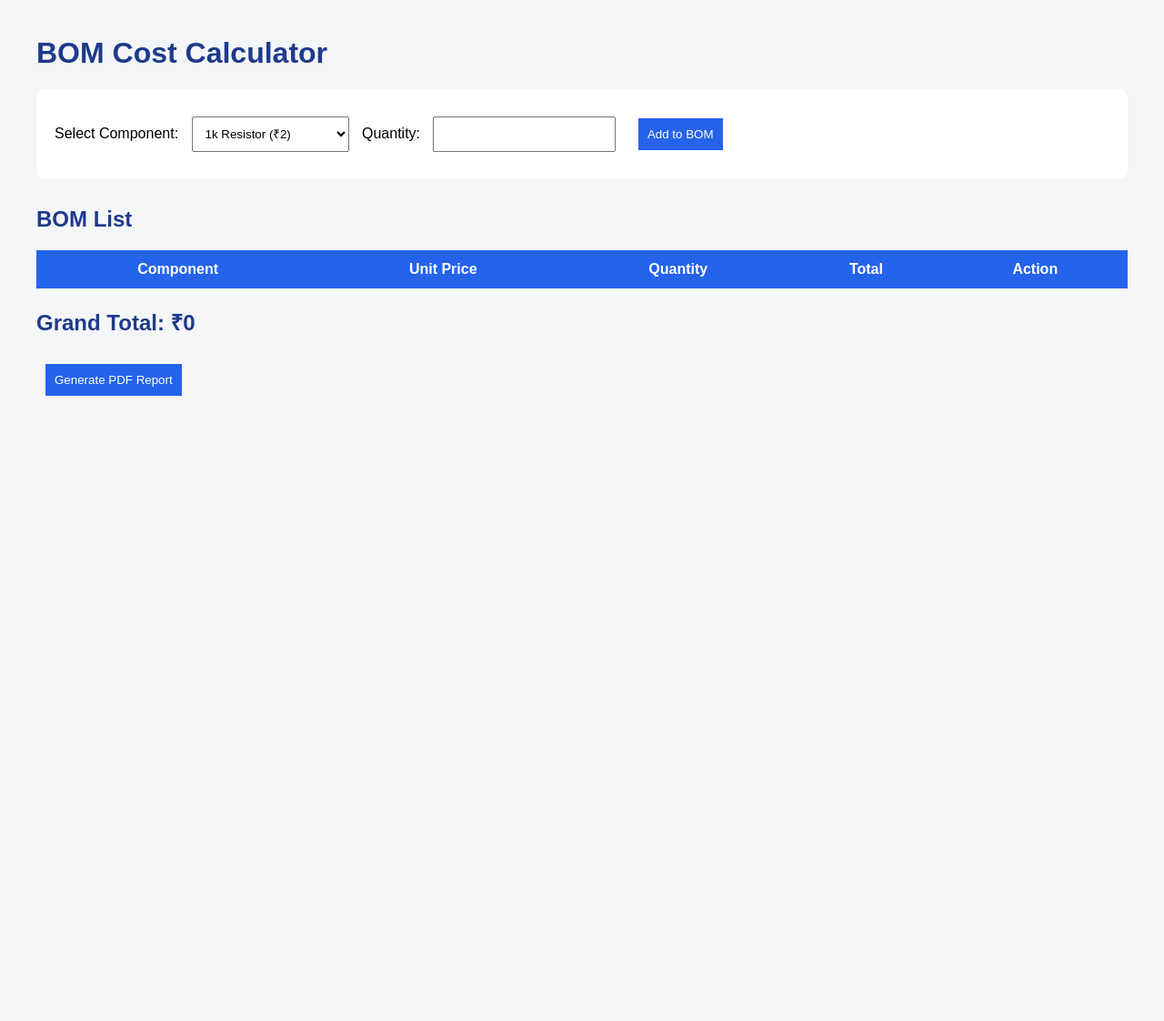
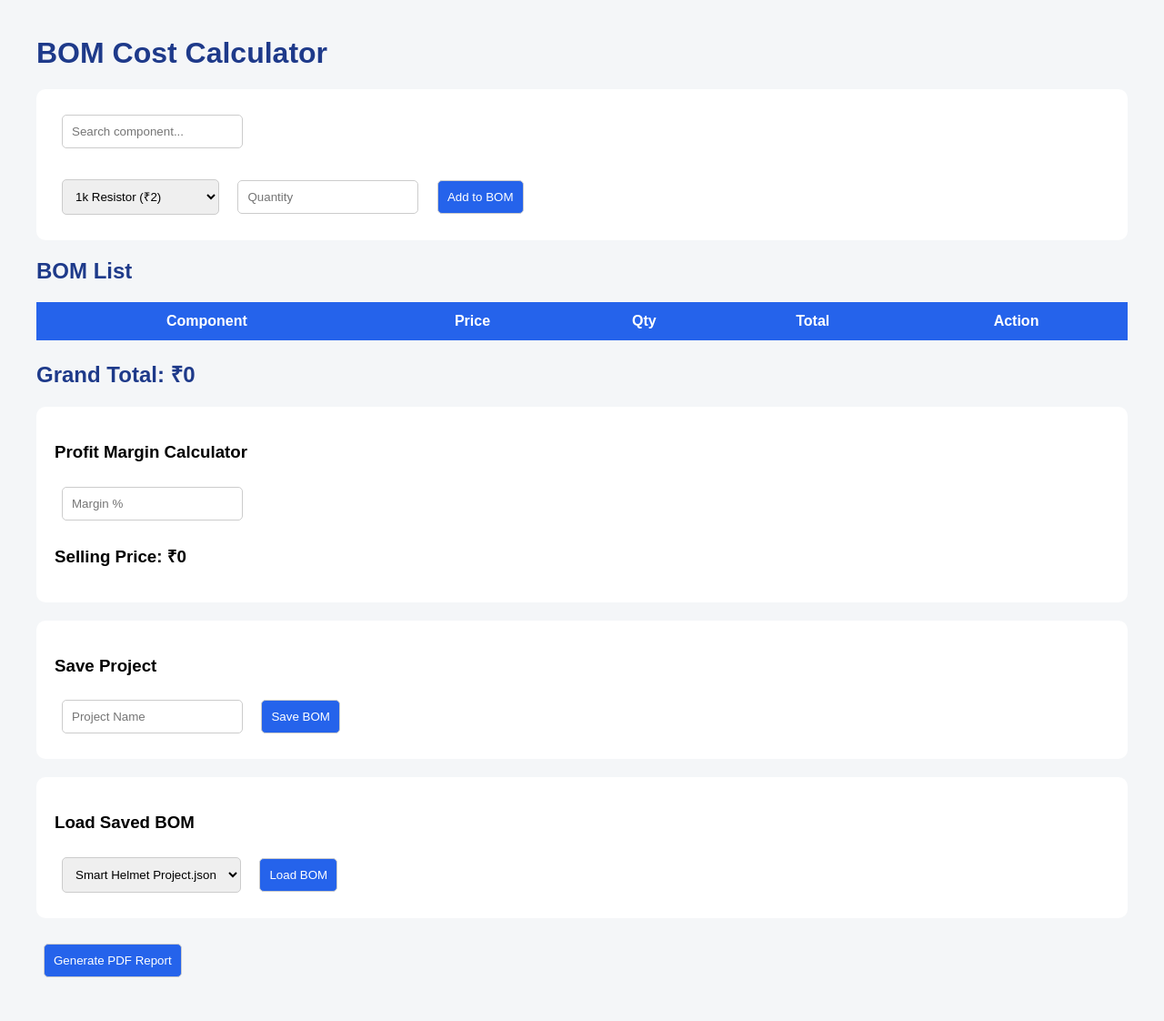
Before and after one commit to paridhishukla153-glitch/bom-calculator, a Flask app: page / in a window 1280 px wide. Shown: the whole page at 91% size. Before the commit the page ends 435 px from the top, so only its background shows below. Run offline with Flask 3, Linux system fonts and the light colour scheme; lists and menus that the app fills with data are empty.

Commit message:
Added save load and margin features

```diff
--- a/app.py
+++ b/app.py
@@ -1,9 +1,9 @@
-from flask import Flask, render_template, request, send_file
+from flask import Flask, render_template, request, send_file, jsonify
 import json
+import os
 from reportlab.platypus import SimpleDocTemplate, Table, TableStyle, Paragraph, Spacer
 from reportlab.lib import colors
 from reportlab.lib.styles import getSampleStyleSheet
-from reportlab.platypus.flowables import PageBreak
 from reportlab.lib.pagesizes import letter
 from datetime import datetime
 
@@ -15,7 +15,13 @@
     with open("components.json", "r") as file:
         components = json.load(file)
 
-    return render_template("index.html", components=components)
+    saved_files = os.listdir("saved_boms")
+
+    return render_template(
+        "index.html",
+        components=components,
+        saved_files=saved_files
+    )
 
 
 @app.route("/generate_pdf", methods=["POST"])
@@ -35,32 +41,23 @@
 
     elements.append(title)
 
-    date = Paragraph(
-        f"Generated on: {datetime.now().strftime('%d-%m-%Y %H:%M')}",
-        styles['Normal']
-    )
-
-    elements.append(date)
-
     elements.append(Spacer(1, 20))
 
-    table_data = [
-        ["Component", "Unit Price", "Quantity", "Total"]
-    ]
+    table_data = [["Component", "Unit Price", "Qty", "Total"]]
 
     grand_total = 0
 
     for item in bom_data:
 
-        row_total = item["unit_price"] * item["quantity"]
+        total = item["unit_price"] * item["quantity"]
 
-        grand_total += row_total
+        grand_total += total
 
         table_data.append([
             item["name"],
             f"₹{item['unit_price']}",
             item["quantity"],
-            f"₹{row_total}"
+            f"₹{total}"
         ])
 
     gst = grand_total * 0.18
@@ -68,10 +65,8 @@
     final_total = grand_total + gst
 
     table_data.append(["", "", "Subtotal", f"₹{grand_total}"])
-
-    table_data.append(["", "", "GST (18%)", f"₹{gst:.2f}"])
-
-    table_data.append(["", "", "Final Total", f"₹{final_total:.2f}"])
+    table_data.append(["", "", "GST", f"₹{gst:.2f}"])
+    table_data.append(["", "", "Final", f"₹{final_total:.2f}"])
 
     table = Table(table_data)
 
@@ -81,11 +76,7 @@
 
         ('TEXTCOLOR', (0, 0), (-1, 0), colors.white),
 
-        ('GRID', (0, 0), (-1, -1), 1, colors.black),
-
-        ('FONTNAME', (0, 0), (-1, 0), 'Helvetica-Bold'),
-
-        ('BOTTOMPADDING', (0, 0), (-1, 0), 12),
+        ('GRID', (0, 0), (-1, -1), 1, colors.black)
 
     ]))
 
@@ -96,5 +87,35 @@
     return send_file(pdf_file, as_attachment=True)
 
 
+@app.route("/save_bom", methods=["POST"])
+def save_bom():
+
+    data = request.json
+
+    project_name = data["project_name"]
+
+    bom_items = data["bom_items"]
+
+    file_path = f"saved_boms/{project_name}.json"
+
+    with open(file_path, "w") as file:
+
+        json.dump(bom_items, file, indent=4)
+
+    return jsonify({"message": "Saved Successfully"})
+
+
+@app.route("/load_bom/<filename>")
+def load_bom(filename):
+
+    file_path = f"saved_boms/{filename}"
+
+    with open(file_path, "r") as file:
+
+        data = json.load(file)
+
+    return jsonify(data)
+
+
 if __name__ == "__main__":
     app.run(debug=True)
--- a/static/style.css
+++ b/static/style.css
@@ -51,3 +51,24 @@
 tr:nth-child(even) {
     background-color: #f9fafb;
 }
+input, select, button {
+
+    padding: 10px;
+
+    margin: 8px;
+
+    border-radius: 5px;
+
+    border: 1px solid #ccc;
+}
+
+.form-section {
+
+    background-color: white;
+
+    padding: 20px;
+
+    margin-bottom: 20px;
+
+    border-radius: 10px;
+}
--- a/templates/index.html
+++ b/templates/index.html
@@ -5,7 +5,8 @@
 
     <title>BOM Calculator</title>
 
-    <link rel="stylesheet" href="{{ url_for('static', filename='style.css') }}">
+    <link rel="stylesheet"
+          href="{{ url_for('static', filename='style.css') }}">
 
 </head>
 
@@ -15,7 +16,12 @@
 
     <div class="form-section">
 
-        <label>Select Component:</label>
+        <input type="text"
+               id="searchBox"
+               placeholder="Search component..."
+               onkeyup="filterComponents()">
+
+        <br><br>
 
         <select id="componentSelect">
 
@@ -33,11 +39,14 @@
 
         </select>
 
-        <label>Quantity:</label>
+        <input type="number"
+               id="quantity"
+               min="1"
+               placeholder="Quantity">
 
-        <input type="number" id="quantity" min="1">
-
-        <button onclick="addToBOM()">Add to BOM</button>
+        <button onclick="addToBOM()">
+            Add to BOM
+        </button>
 
     </div>
 
@@ -47,8 +56,8 @@
 
         <tr>
             <th>Component</th>
-            <th>Unit Price</th>
-            <th>Quantity</th>
+            <th>Price</th>
+            <th>Qty</th>
             <th>Total</th>
             <th>Action</th>
         </tr>
@@ -56,6 +65,57 @@
     </table>
 
     <h2 id="grandTotal">Grand Total: ₹0</h2>
+
+    <div class="form-section">
+
+        <h3>Profit Margin Calculator</h3>
+
+        <input type="number"
+               id="marginPercent"
+               placeholder="Margin %"
+               oninput="calculateSellingPrice()">
+
+        <h3 id="sellingPrice">
+            Selling Price: ₹0
+        </h3>
+
+    </div>
+
+    <div class="form-section">
+
+        <h3>Save Project</h3>
+
+        <input type="text"
+               id="projectName"
+               placeholder="Project Name">
+
+        <button onclick="saveBOM()">
+            Save BOM
+        </button>
+
+    </div>
+
+    <div class="form-section">
+
+        <h3>Load Saved BOM</h3>
+
+        <select id="savedProjects">
+
+            {% for file in saved_files %}
+
+            <option value="{{ file }}">
+                {{ file }}
+            </option>
+
+            {% endfor %}
+
+        </select>
+
+        <button onclick="loadBOM()">
+            Load BOM
+        </button>
+
+    </div>
 
     <button onclick="generatePDF()">
         Generate PDF Report
@@ -69,15 +129,20 @@
 
         function addToBOM() {
 
-            let dropdown = document.getElementById("componentSelect");
+            let dropdown =
+                document.getElementById("componentSelect");
 
-            let selectedOption = dropdown.options[dropdown.selectedIndex];
+            let selectedOption =
+                dropdown.options[dropdown.selectedIndex];
 
-            let componentName = selectedOption.dataset.name;
+            let componentName =
+                selectedOption.dataset.name;
 
-            let unitPrice = parseFloat(selectedOption.value);
+            let unitPrice =
+                parseFloat(selectedOption.value);
 
-            let quantity = parseInt(document.getElementById("quantity").value);
+            let quantity =
+                parseInt(document.getElementById("quantity").value);
 
             if (!quantity || quantity <= 0) {
 
@@ -90,10 +155,10 @@
 
             grandTotal += total;
 
-            document.getElementById("grandTotal").innerText =
-                "Grand Total: ₹" + grandTotal;
+            updateGrandTotal();
 
-            let table = document.getElementById("bomTable");
+            let table =
+                document.getElementById("bomTable");
 
             let row = table.insertRow();
 
@@ -124,8 +189,31 @@
 
             grandTotal -= total;
 
+            updateGrandTotal();
+        }
+
+        function updateGrandTotal() {
+
             document.getElementById("grandTotal").innerText =
                 "Grand Total: ₹" + grandTotal;
+
+            calculateSellingPrice();
+        }
+
+        function calculateSellingPrice() {
+
+            let margin =
+                parseFloat(
+                    document.getElementById("marginPercent").value
+                );
+
+            if (!margin) margin = 0;
+
+            let sellingPrice =
+                grandTotal + (grandTotal * margin / 100);
+
+            document.getElementById("sellingPrice").innerText =
+                "Selling Price: ₹" + sellingPrice.toFixed(2);
         }
 
         async function generatePDF() {
@@ -154,6 +242,70 @@
             a.click();
         }
 
+        async function saveBOM() {
+
+            let projectName =
+                document.getElementById("projectName").value;
+
+            if (!projectName) {
+
+                alert("Enter project name");
+
+                return;
+            }
+
+            await fetch("/save_bom", {
+
+                method: "POST",
+
+                headers: {
+                    "Content-Type": "application/json"
+                },
+
+                body: JSON.stringify({
+                    project_name: projectName,
+                    bom_items: bomItems
+                })
+            });
+
+            alert("Project Saved");
+        }
+
+        async function loadBOM() {
+
+            let filename =
+                document.getElementById("savedProjects").value;
+
+            const response =
+                await fetch(`/load_bom/${filename}`);
+
+            const data = await response.json();
+
+            location.reload();
+        }
+
+        function filterComponents() {
+
+            let input =
+                document.getElementById("searchBox")
+                .value
+                .toLowerCase();
+
+            let select =
+                document.getElementById("componentSelect");
+
+            let options = select.options;
+
+            for (let i = 0; i < options.length; i++) {
+
+                let text =
+                    options[i].text.toLowerCase();
+
+                options[i].style.display =
+                    text.includes(input) ? "" : "none";
+            }
+        }
+
     </script>
 
 </body>
```
Also changed, not shown: saved_boms/Smart Helmet Project.json (added, +22 -0 lines).
